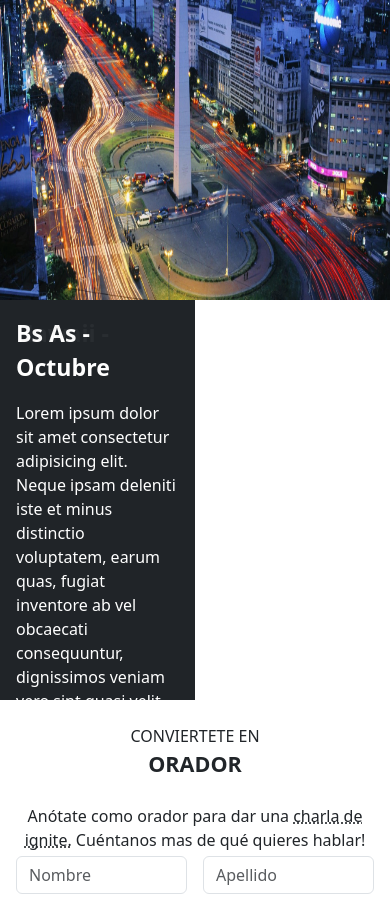
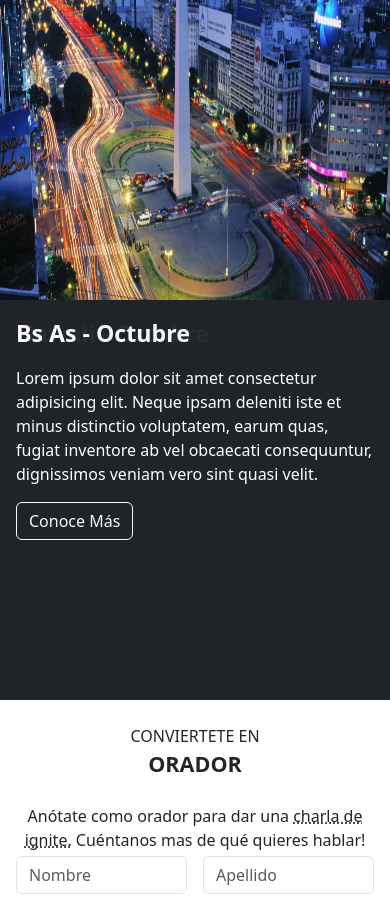
Before and after one commit to lmacuna/CODO-A-CODO-INTEGRADOR-FRONT-END, a plain HTML site: page index.html in a window 390 px wide. Shown: the part 2604-3501 px from the top of the page. Drawn offline with nearby package versions, Linux system fonts and the light colour scheme.

Commit message:
Modificacion carrusel inferior

```diff
--- a/CSS/index.css
+++ b/CSS/index.css
@@ -28,11 +28,15 @@
     animation: desvanecer 5s;
     height: 400px !important;
     width: 100%;
+
 }
 .img-desvanecer{
     animation: desvanecer 5s;
     height: 400px !important;
     width: 50%;
+    @media (max-width:991px){
+        width: 100%;
+    }
 }
 
 @keyframes desvanecer{
```
